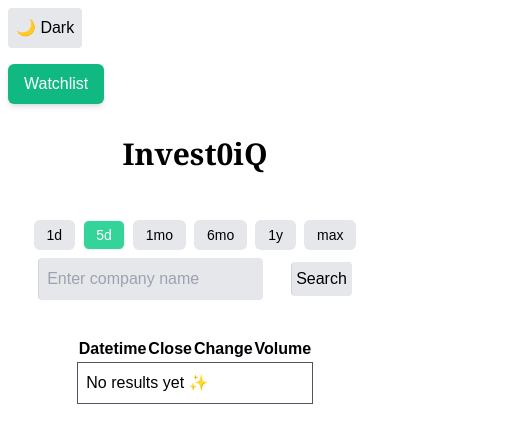
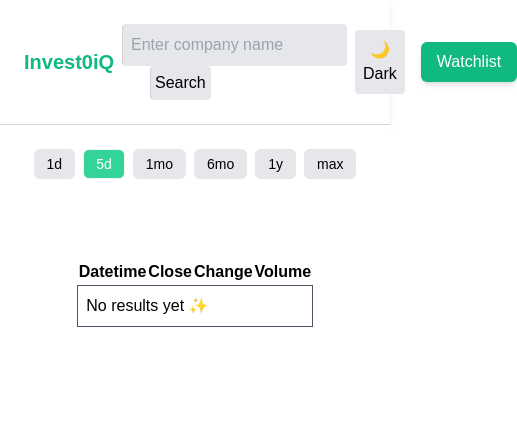
Before and after one commit to c22emigr/stockapp, a React (Create React App) app: page / in a window 390 px wide. Shown: the top 442 px of the page, 517 px wide, since content can reach past the window. Built offline with nearby package versions, Linux system fonts and the light colour scheme.

Commit message:
DateRangeSelector split out of StockSearch + various UI fixes
Split out DateRangeSelector from StockSearch for increased modularity.
Major UI revamp

```diff
--- a/src/App.js
+++ b/src/App.js
@@ -7,7 +7,7 @@ import StockSearch from './components/StockSearch';
 import MiniDashboard from './components/MiniDashboard';
 import CompanyOverview from './components/CompanyOverview';
 import WatchlistDropdown from './components/WatchlistDropdown';
-
+import DateRangeSelector from './components/DateRangeSelector';
 
 function App() {
   const [search, setSearch] = useState('');
@@ -59,11 +59,22 @@ function App() {
   return (
     <div className="App">
     <div className={`${DarkMode ? 'dark' : ''} min-h-screen transition-colors duration-250`}>
-    <div className="bg-white dark:bg-gray-900 p-2 rounded min-h-screen transition-colors duration-250">
-        <div>
-          <img src="" alt="" className="svg" />
+
+    {/* HEADER */}
+    <div className="flex justify-between items-center px-6 py-4 bg-white dark:bg-gray-900 shadow-md border-b border-gray-300 dark:border-gray-700">
+      <div className="text-xl font-bold text-emerald-500">
+        Invest0iQ
       </div>
 
+      {/* Search Stocks Component */}
+      <StockSearch
+        stockname={stockname}
+        setStockname={setStockname}
+        filteredResults={filteredResults}
+        setFilteredResults={setFilteredResults}
+      />
+
+      <div className="flex items-center gap-4">
         <button
           onClick={() => setDarkMode(!DarkMode)}
           className="bg-gray-200 dark:bg-gray-700 p-2 rounded"
@@ -72,44 +83,42 @@ function App() {
         </button>
 
         {/* WATCHLIST DROPDOWN */}
-      <div className="flex gap-2 items-center justify-between mt-4">
         <WatchlistDropdown setStockname={setStockname} />
+      </div>
     </div>
 
 
-      <div className="flex justify-center">
-        <h1>Invest0iQ</h1>
-      </div>
+    <div className="bg-white dark:bg-gray-900 p-2 min-h-screen transition-colors duration-250">
 
-      {/* Search Stocks Component */}
-      <StockSearch
-        stockname={stockname}
-        setStockname={setStockname}
+
+    {/* DATE RANGE SELECTOR */}
+    <DateRangeSelector
       range={range}
       setRange={setRange}
-        filteredResults={filteredResults}
-        setFilteredResults={setFilteredResults}
     />
 
-      {/* MINI DASHBOARD */}
-      <MiniDashboard
-        stockdata={stocks}
-      />
-
-      {/* GRAPHS */}
-      <div className='flex justify-center'>
+    {/* MINIDASHBOARD + STOCKCHART */}
+    <div className="flex justify-center">
+      <div className="flex flex-col lg:flex-row items-start justify-start gap-6 px-4">
+        <div className="">
+          <MiniDashboard stockdata={stocks} />
+        </div>
+          <div className='w-full sm:max-w-xl md:max-w-3xl lg:max-w-4xl pl-4'>
           {stocks.length > 0 && (
-            <div className='w-full sm:max-w-xl md:max-w-3xl lg:max-w-4xl pl-4 mx-auto'>
             <ResponsiveContainer width="100%" height={400}>
                 <StockChart data={stocks}/>
             </ResponsiveContainer>
-            </div>
           )}
           </div>
+      </div>
+    </div>
+
 
       {/* COMPANY OVERVIEW */}
-      <div className='w-full sm:max-w-xl md:max-w-3xl lg:max-w-4xl px-4 mx-auto'>
+      <div className="flex justify-center">
+        <div className='w-full sm:max-w-xl md:max-w-3xl lg:max-w-4xl px-4 mx-auto mt-7'>
           {stockinfo && <CompanyOverview info={stockinfo} />}
+        </div>
       </div>
 
       {/* STOCKS DISPLAYED */}
--- /dev/null
+++ b/src/components/DateRangeSelector.js
@@ -0,0 +1,26 @@
+import React from "react";
+
+const DateRangeSelector = ({ range, setRange }) => {
+  const ranges = ["1d", "5d", "1mo", "6mo", "1y", "max"];
+
+  return (
+    <div className="flex gap-2 justify-center mt-4 flex-wrap">
+      {ranges.map((r) => (
+        <button
+          key={r}
+          onClick={() => setRange(r)}
+          type="button"
+          className={`px-3 py-1 mb-7 border rounded-md text-sm transition-all duration-200 ${
+            range === r
+              ? "bg-emerald-400 text-white border-gray-100 hover:scale-[1.02] active:scale-[0.98]"
+              : "bg-gray-200 dark:bg-gray-700 dark:text-white border-transparent hover:border-emerald-400 hover:scale-[1.02] active:scale-[0.98]"
+          }`}
+        >
+          {r}
+        </button>
+      ))}
+    </div>
+  );
+};
+
+export default DateRangeSelector;
--- a/src/components/MiniDashboard.js
+++ b/src/components/MiniDashboard.js
@@ -15,7 +15,7 @@ const MiniDashboard = ({ stockdata }) => {
     console.log("MiniDashboard props", stockdata[0]);
 
     return (
-        <div className="p-4 bg-white dark:bg-gray-800 dark:text-gray-100 rounded shadow-md w-full max-w-md mx-auto mb-7">
+        <div className="p-7 w-96 bg-white dark:bg-gray-800 dark:text-gray-100 rounded shadow-md w-full max-w-md mx-auto mb-7 mt-7">
         <div>
             <p className="text-xl font-bold">{stockdata[0].stockname}</p>
             <FavoriteButton symbol={stockdata[0].symbol} />
--- a/src/components/StockSearch.js
+++ b/src/components/StockSearch.js
@@ -35,26 +35,9 @@ export default function StockSearch({
 
     return (
       <div>
-        {/* Date Range */}
-      <div className="flex gap-2 justify-center mt-4 flex-wrap">
-        {["1d", "5d", "1mo", "6mo", "1y", "max"].map((r) => (
-          <button
-            key={r}
-            onClick={() => setRange(r)}
-            type="button"
-            className={`px-3 py-1 border rounded-md text-sm transition-all duration-200 ${
-              range === r
-                ? "bg-emerald-400 text-white border-gray-100 hover:scale-[1.02] active:scale-[0.98]"
-                : "bg-gray-200 dark:bg-gray-700 dark:text-white border-transparent hover:border-emerald-400 hover:scale-[1.02] active:scale-[0.98]"
-            }`}
-          >
-            {r}
-          </button>
-        ))}
-      </div>
 
       {/* Search input*/}
-      <form className="relative flex justify-center mb-7 p-2" id="searchform">
+      <form className="relative flex justify-center p-2" id="searchform">
         <div>
           <div className="form">
             <input
--- a/src/components/WatchlistDropdown.js
+++ b/src/components/WatchlistDropdown.js
@@ -22,7 +22,7 @@ const WatchlistDropdown = ({ setStockname }) => {
     }, []);
 
     return (
-        <div className="relative inline-block">
+        <div className="relative inline-block text-left">
       <button
         onClick={() => setIsOpen(!isOpen)}
         className="bg-emerald-500 hover:bg-emerald-600 text-white px-4 py-2 rounded-md shadow-md"
@@ -31,8 +31,8 @@ const WatchlistDropdown = ({ setStockname }) => {
       </button>
 
       {isOpen && (
-        <div className="absolute mt-2 w-60 bg-white dark:bg-gray-800 border border-gray-200 dark:border-gray-700 rounded-md shadow-lg z-50 max-h-60 overflow-y-auto">
-          <ul className="divide-y divide-gray-200 dark:divide-gray-700">
+        <div className="absolute right-0 mt-2 w-64 max-w-[calc(100vw-1rem)] bg-white dark:bg-gray-800 border border-gray-200 dark:border-gray-700 rounded-md shadow-lg z-50 max-h-60 overflow-y-auto">
+          <ul className="max-h-60 overflow-y-auto divide-y divide-gray-200 dark:divide-gray-700 mt-0 pt-0">
             {watchlist.length === 0 ? (
               <li className="p-3 text-center text-gray-500 dark:text-gray-300">No favorites yet ✨</li>
             ) : (
```
Lines whose indentation alone changed are shown as unchanged.
